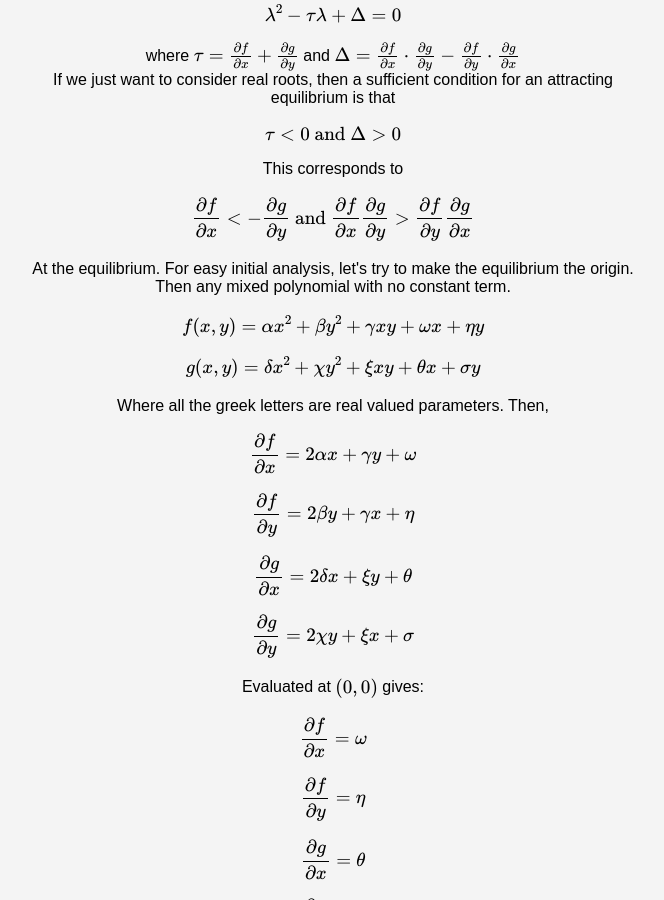
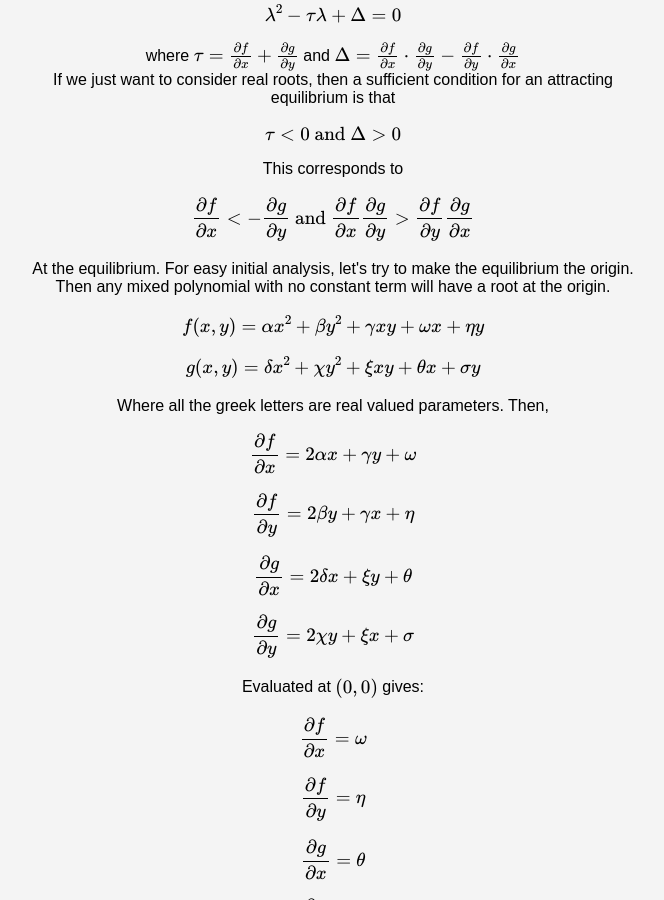
Before and after one commit to Nasser-Mohammed/Nasser-Mohammed.github.io, a Jekyll site: the page _pages/programs-simulations/Black-Hole/index.html, which Jekyll copies as it is, in a window 1280 px wide and 900 px high, scrolled down 1812 px. Shown: the whole window, without its empty margins (307-971 px from the left). Built offline with Jekyll 4.4.1, drawn with Linux system fonts in a browser that asks for light colours.

Commit message:
Add files via upload

```diff
--- a/_pages/programs-simulations/Black-Hole/index.html
+++ b/_pages/programs-simulations/Black-Hole/index.html
@@ -68,7 +68,7 @@
       \[\tau < 0 \text{ and } \Delta > 0\]
       This corresponds to
       \[\frac{\partial f}{\partial x} < -\frac{\partial g}{\partial y} \text{ and } \frac{\partial f}{\partial x} \frac{\partial g}{\partial y} > \frac{\partial f}{\partial y} \frac{\partial g}{\partial x}\]
-      At the equilibrium. For easy initial analysis, let's try to make the equilibrium the origin. Then any mixed polynomial with no constant term.
+      At the equilibrium. For easy initial analysis, let's try to make the equilibrium the origin. Then any mixed polynomial with no constant term will have a root at the origin.
       \[f(x,y) = \alpha x^2 + \beta y^2 + \gamma xy + \omega x + \eta y\]
       \[g(x,y) = \delta x^2 + \chi y^2 + \xi xy + \theta x + \sigma y\]
       Where all the greek letters are real valued parameters. Then,
```
